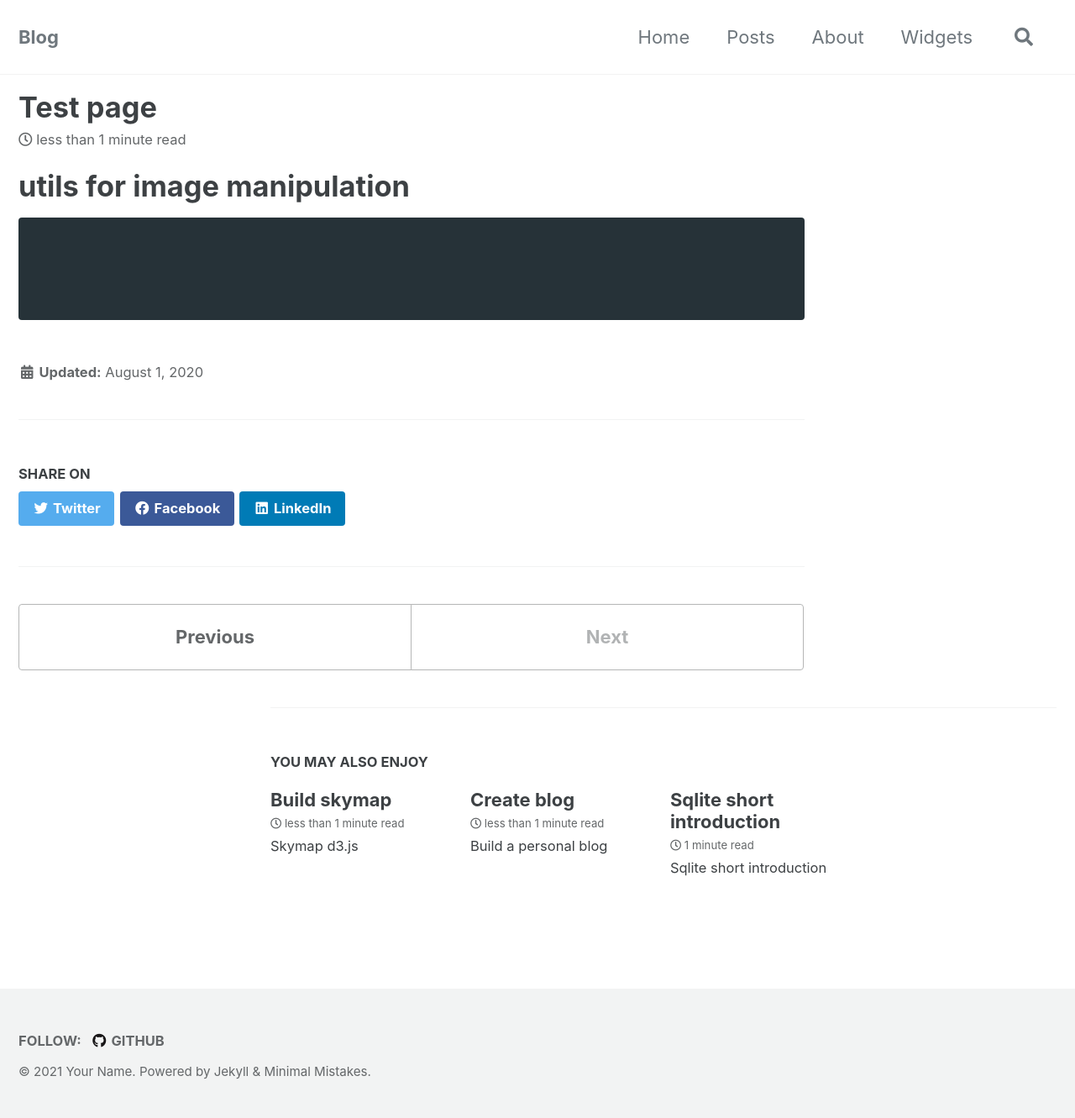
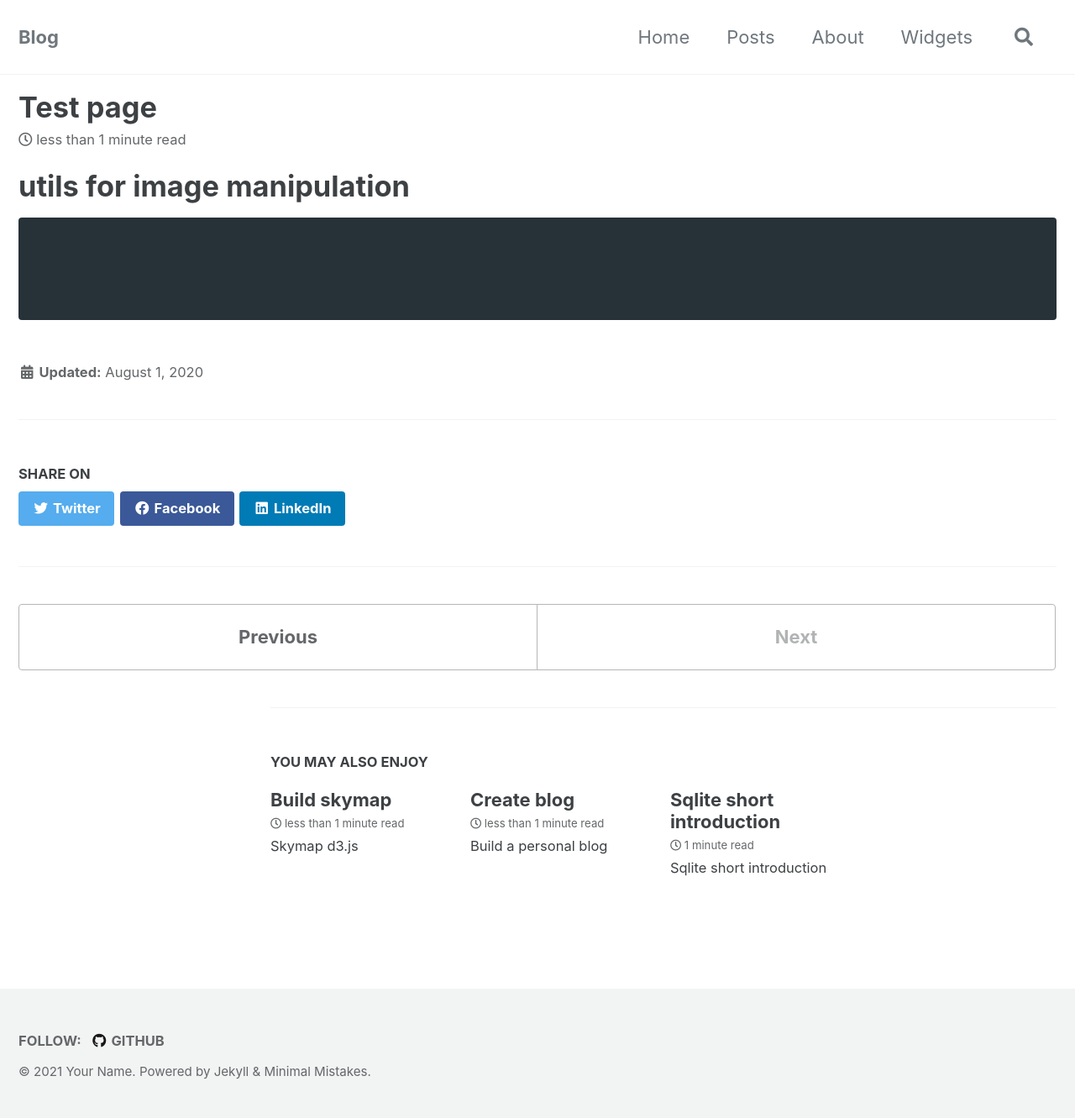
Before and after one commit to xiaolng/xiaolng.github.io, a Jekyll site: the page built from _posts/2020-08-01-utils.md, in a window 1280 px wide. Shown: the whole page at 84% size. Built offline with Jekyll 4.4.1, drawn with Linux system fonts in a browser that asks for light colours; cached includes are drawn as plain includes.

Commit message:
add file

```diff
--- a/_sass/minimal-mistakes/_page.scss
+++ b/_sass/minimal-mistakes/_page.scss
@@ -586,3 +586,31 @@ body {
     }
   }
 }
+
+.wide3 {
+  .page {
+    float: left;
+    width: 100%;
+    @include breakpoint($large) {
+      padding-left: 0;
+      padding-right: 0;
+    }
+
+    @include breakpoint($x-large) {
+      padding-left: 0;
+      padding-right: 0;
+    }
+  }
+
+  .page__related {
+    @include breakpoint($large) {
+      padding-left: 0;
+      padding-right: 0;
+    }
+
+    @include breakpoint($x-large) {
+      padding-left: 0;
+      padding-right: 0;
+    }
+  }
+}
```
Also changed, not shown: _posts/2020-07-26-skymap.md (+0 -1 lines), _posts/2020-08-01-utils.md (+1 -1 lines).
